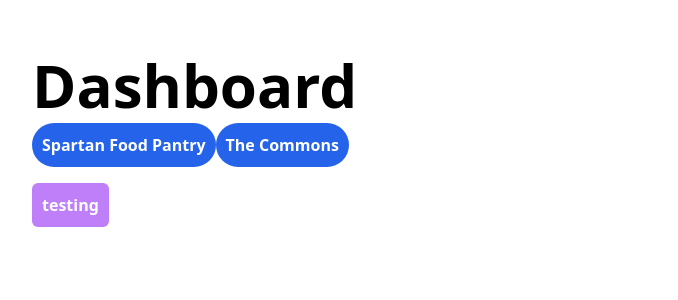
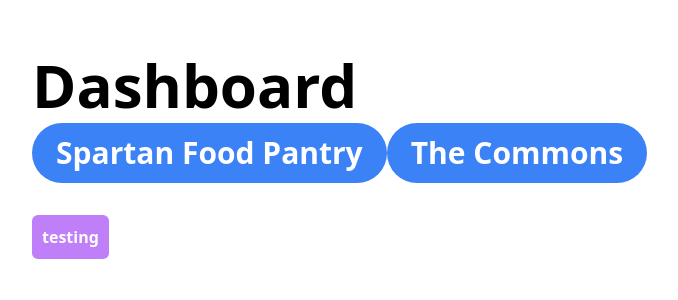
Before and after one commit to S23-PNM/web-ui, a Next.js app: page / in a window 1280 px wide. Shown: the top 300 px of the page, without its empty margins (16-694 px from the left). Built offline with nearby package versions, Linux system fonts and the light colour scheme.

Commit message:
Update index.js

```diff
--- a/src/pages/index.js
+++ b/src/pages/index.js
@@ -6,12 +6,11 @@
   return (
     <main>
       <h1 className="text-6xl leading-tight font-bold">Dashboard</h1>
-      <LocationTab title="Spartan Food Pantry" />
-      <LocationTab title="The Commons" />
+      <button className="text-3xl font-bold mb-4 rounded-full bg-blue-500 text-white py-3 px-6">Spartan Food Pantry</button>
+      <button className="text-3xl font-bold mb-4 rounded-full bg-blue-500 text-white py-3 px-6">The Commons</button>
       <div className="mt-4">
         <StatusTab title="testing" />
       </div>
-
     </main>
   )
 }
```
